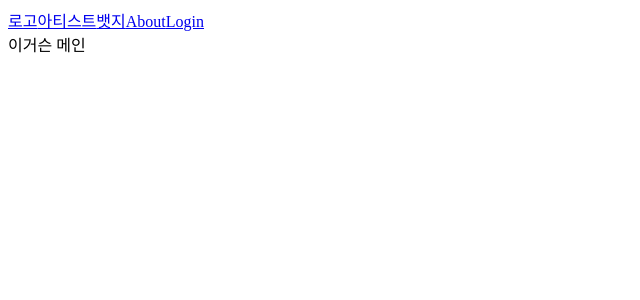
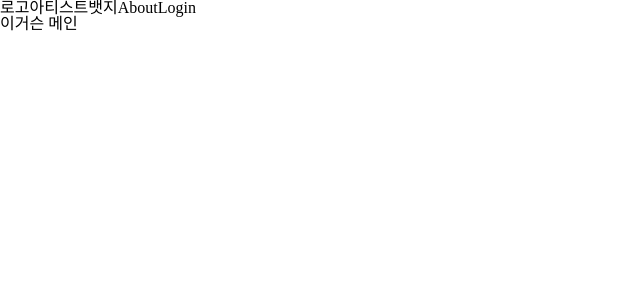
Before and after one commit to HSOOJ/UTS, a React (Create React App) app in the folder frontend/: page / in a window 1280 px wide. Shown: the top 300 px of the page, without its empty margins (0-640 px from the left). Built offline with nearby package versions, Linux system fonts and the light colour scheme.

Commit message:
✨ Feat: Setup recoil, react-query, theme roots

```diff
--- a/frontend/src/App.tsx
+++ b/frontend/src/App.tsx
@@ -1,40 +1,17 @@
-import React from "react";
-import { BrowserRouter, Route, Routes } from "react-router-dom";
-import About from "./pages/contents/about";
-import Admin from "./pages/contents/admin";
-import Artist from "./pages/contents/artist";
-import ArtistDetail from "./pages/contents/artistDetail";
-import Badge from "./pages/contents/badge";
-import BadgeDetail from "./pages/contents/badgeDetail";
-import Edition from "./pages/contents/edition";
-import Main from "./pages/contents/main";
-import Minting from "./pages/contents/minting";
-import Profile from "./pages/contents/profile";
-import User from "./pages/contents/user";
-import Header from "./pages/header";
+import styled from "styled-components";
+import UstRouter from "./routes";
+import { ReactQueryDevtools } from "react-query/devtools";
+import { GlobalStyle } from "./global/style";
+
+const UstContainer = styled.div``;
 
 function App() {
   return (
-    <>
-      <BrowserRouter>
-        <Header />
-        <Routes>
-          <Route path="/" element={<Main />} />
-          <Route path="/about" element={<About />} />
-          <Route path="artist" element={<Artist />}>
-            <Route path=":artist-id" element={<ArtistDetail />} />
-          </Route>
-          <Route path="badge" element={<Badge />}>
-            <Route path=":badge-id" element={<BadgeDetail />} />
-          </Route>
-          <Route path="/edition/:edition-id" element={<Edition />} />
-          <Route path="user" element={<User />} />
-          <Route path="/profile/:user-id" element={<Profile />} />
-          <Route path="/minting" element={<Minting />} />
-          <Route path="/admin" element={<Admin />} />
-        </Routes>
-      </BrowserRouter>
-    </>
+    <UstContainer>
+      <GlobalStyle />
+      <UstRouter />
+      <ReactQueryDevtools />
+    </UstContainer>
   );
 }
 
--- a/frontend/src/index.tsx
+++ b/frontend/src/index.tsx
@@ -1,12 +1,22 @@
 import React from "react";
 import ReactDOM from "react-dom";
+import { QueryClient, QueryClientProvider } from "react-query";
 import { RecoilRoot } from "recoil";
+import { ThemeProvider } from "styled-components";
+
 import App from "./App";
+import { lightTheme } from "./global/theme";
+
+const queryClient = new QueryClient();
 
 ReactDOM.render(
   <React.StrictMode>
     <RecoilRoot>
-      <App />
+      <QueryClientProvider client={queryClient}>
+        <ThemeProvider theme={lightTheme}>
+          <App />
+        </ThemeProvider>
+      </QueryClientProvider>
     </RecoilRoot>
   </React.StrictMode>,
   document.getElementById("root")
--- /dev/null
+++ b/frontend/src/routes/Router.tsx
@@ -0,0 +1,36 @@
+import { Badge } from "antd";
+import { BrowserRouter, Route, Routes } from "react-router-dom";
+import About from "../pages/contents/about";
+import Admin from "../pages/contents/admin";
+import Artist from "../pages/contents/artist";
+import ArtistDetail from "../pages/contents/artistDetail";
+import BadgeDetail from "../pages/contents/badgeDetail";
+import Edition from "../pages/contents/edition";
+import Main from "../pages/contents/main";
+import Minting from "../pages/contents/minting";
+import Profile from "../pages/contents/profile";
+import User from "../pages/contents/user";
+import Header from "../pages/header";
+
+export const UstRouter = () => {
+  return (
+    <BrowserRouter>
+      <Header />
+      <Routes>
+        <Route path="/" element={<Main />} />
+        <Route path="/about" element={<About />} />
+        <Route path="artist" element={<Artist />}>
+          <Route path=":artist-id" element={<ArtistDetail />} />
+        </Route>
+        <Route path="badge" element={<Badge />}>
+          <Route path=":badge-id" element={<BadgeDetail />} />
+        </Route>
+        <Route path="/edition/:edition-id" element={<Edition />} />
+        <Route path="user" element={<User />} />
+        <Route path="/profile/:user-id" element={<Profile />} />
+        <Route path="/minting" element={<Minting />} />
+        <Route path="/admin" element={<Admin />} />
+      </Routes>
+    </BrowserRouter>
+  );
+};
--- /dev/null
+++ b/frontend/src/routes/index.tsx
@@ -0,0 +1,3 @@
+import { UstRouter } from "./Router";
+
+export default UstRouter;
```
